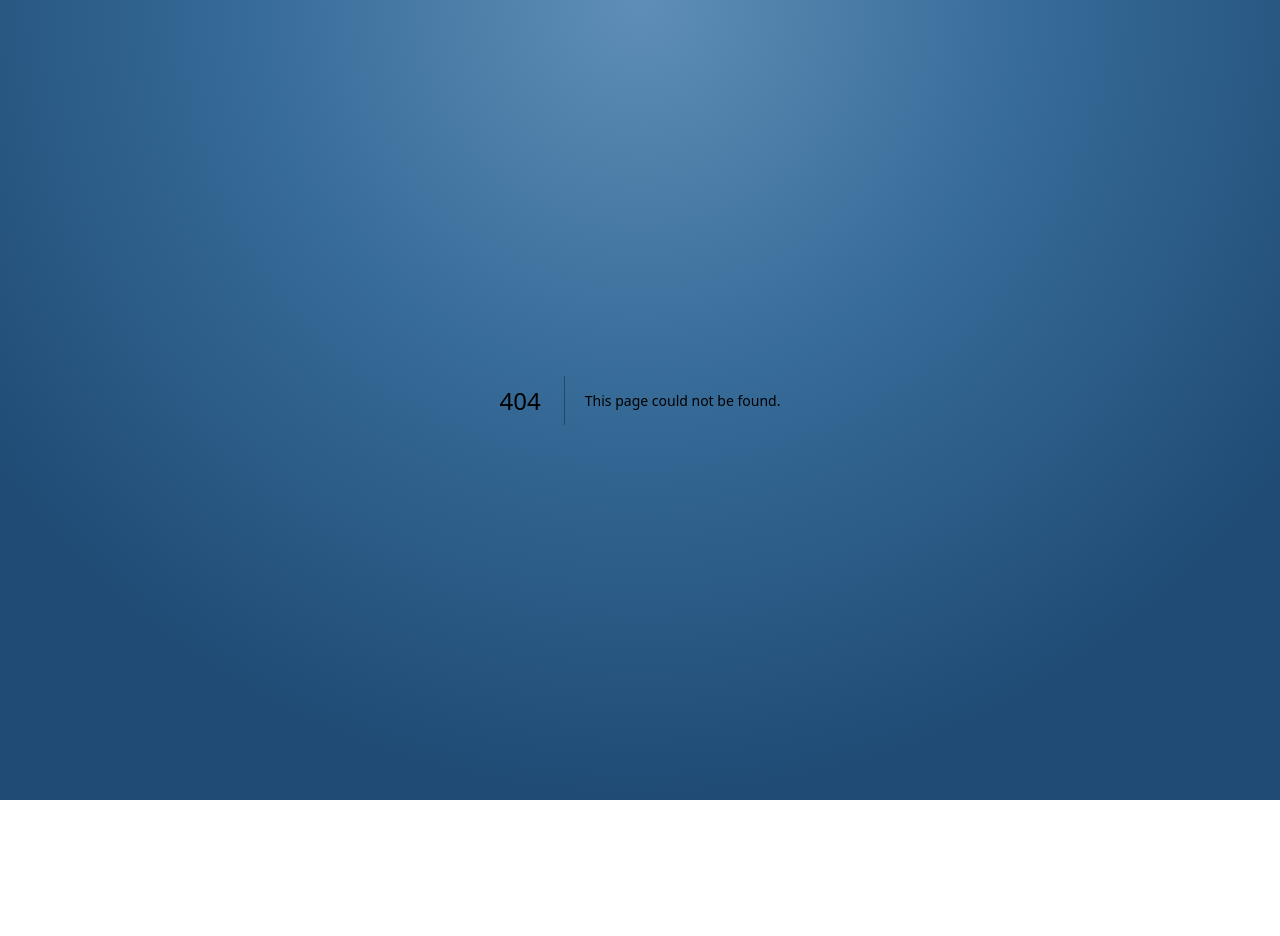
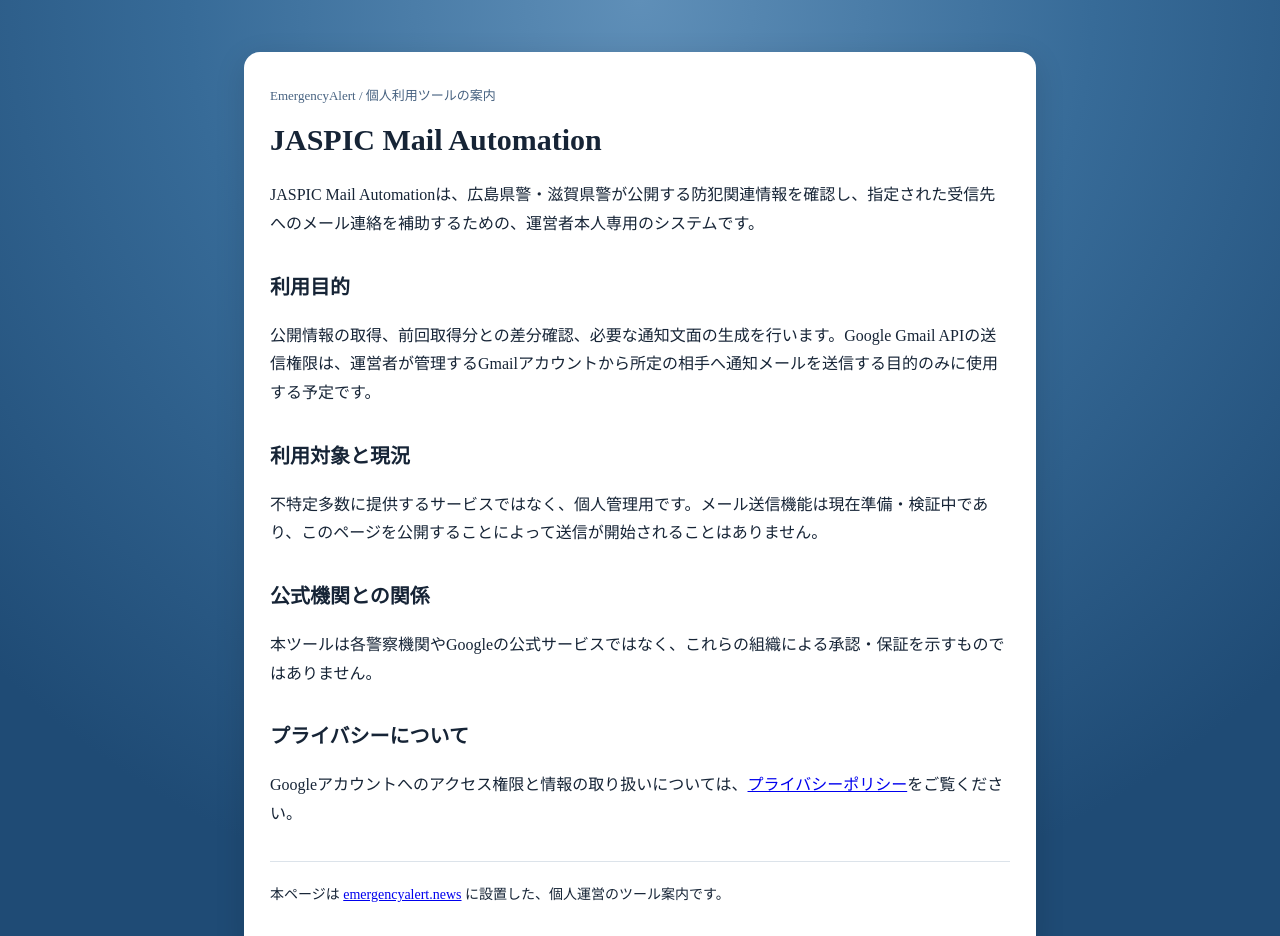
Before and after one commit to miyazaki1016/emergencyalert, a Next.js app: page /jaspic in a window 1280 px wide. Before the commit this address had no page. Shown: the top 936 px of the page. Before the commit the page ends 800 px from the top, so only its background shows below. Built offline with nearby package versions, Linux system fonts and the light colour scheme.

Commit message:
feat(jaspic): add static OAuth public overview page

```diff
--- /dev/null
+++ b/app/jaspic/page.tsx
@@ -0,0 +1,30 @@
+import type { Metadata } from "next";
+import Link from "next/link";
+
+export const metadata: Metadata = {
+  title: "JASPIC Mail Automation | サービス概要",
+  description: "警察が公開する情報の確認と、指定された受信先へのメール連絡を補助する個人利用のツールについて。",
+  alternates: { canonical: "https://emergencyalert.news/jaspic" },
+};
+
+const panel = { maxWidth: 740, margin: "52px auto", padding: "32px 26px", background: "#fff", borderRadius: 16, color: "#162436", lineHeight: 1.8, boxShadow: "0 8px 30px rgba(0,0,0,.14)" } as const;
+
+export default function JaspicOverviewPage() {
+  return (
+    <main style={panel}>
+      <p style={{ fontSize: 13, color: "#476280", margin: 0 }}>EmergencyAlert / 個人利用ツールの案内</p>
+      <h1 style={{ fontSize: 30, lineHeight: 1.4, marginTop: 12 }}>JASPIC Mail Automation</h1>
+      <p>JASPIC Mail Automationは、広島県警・滋賀県警が公開する防犯関連情報を確認し、指定された受信先へのメール連絡を補助するための、運営者本人専用のシステムです。</p>
+      <h2 style={{ fontSize: 20, marginTop: 30 }}>利用目的</h2>
+      <p>公開情報の取得、前回取得分との差分確認、必要な通知文面の生成を行います。Google Gmail APIの送信権限は、運営者が管理するGmailアカウントから所定の相手へ通知メールを送信する目的のみに使用する予定です。</p>
+      <h2 style={{ fontSize: 20, marginTop: 30 }}>利用対象と現況</h2>
+      <p>不特定多数に提供するサービスではなく、個人管理用です。メール送信機能は現在準備・検証中であり、このページを公開することによって送信が開始されることはありません。</p>
+      <h2 style={{ fontSize: 20, marginTop: 30 }}>公式機関との関係</h2>
+      <p>本ツールは各警察機関やGoogleの公式サービスではなく、これらの組織による承認・保証を示すものではありません。</p>
+      <h2 style={{ fontSize: 20, marginTop: 30 }}>プライバシーについて</h2>
+      <p>Googleアカウントへのアクセス権限と情報の取り扱いについては、<Link href="/jaspic/privacy">プライバシーポリシー</Link>をご覧ください。</p>
+      <hr style={{ border: 0, borderTop: "1px solid #dce3ea", margin: "32px 0 20px" }} />
+      <p style={{ fontSize: 14 }}>本ページは <a href="https://emergencyalert.news">emergencyalert.news</a> に設置した、個人運営のツール案内です。</p>
+    </main>
+  );
+}
```
